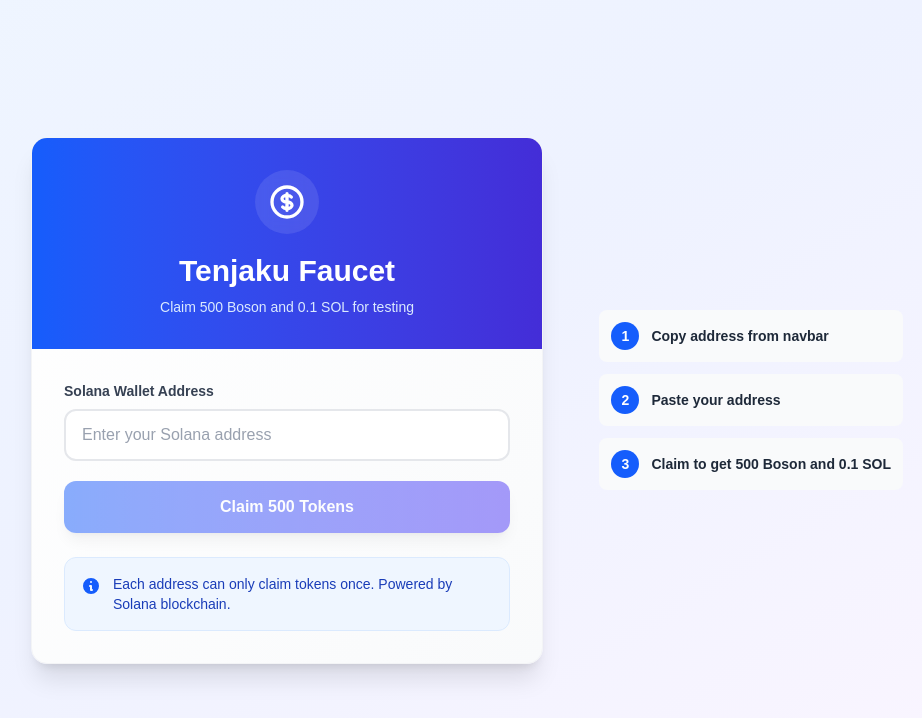
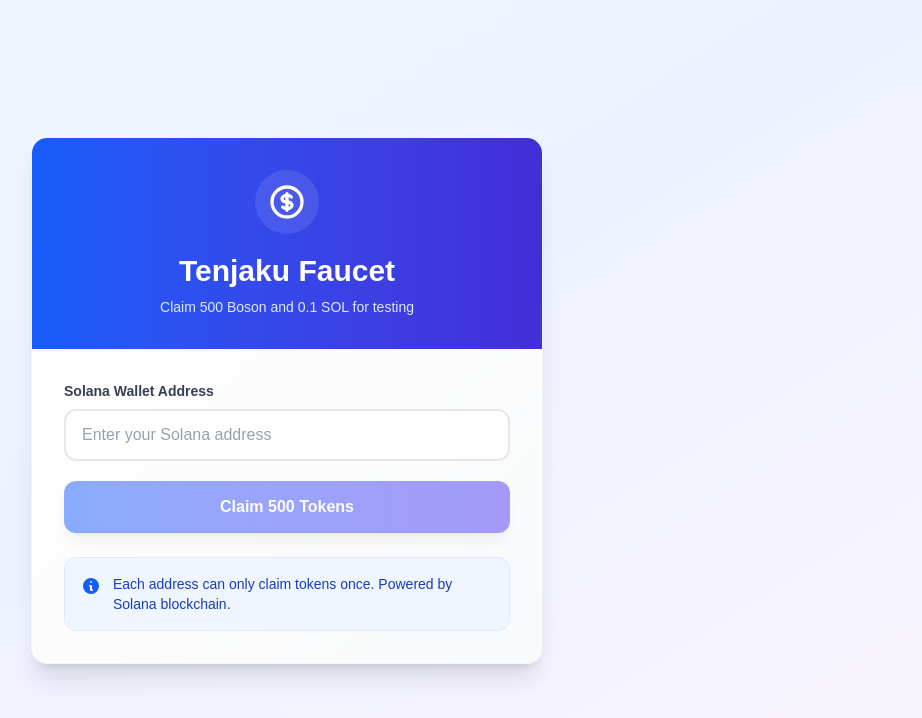
Before and after one commit to Yashodeeps/boson-faucet, a Next.js app: page / in a window 1280 px wide. Shown: the top 718 px of the page, without its empty margins (353-1275 px from the left). Built offline with nearby package versions, Linux system fonts and the light colour scheme.

Commit message:
remove task list from FaucetForm component

```diff
--- a/components/FaucetForm.tsx
+++ b/components/FaucetForm.tsx
@@ -157,43 +157,7 @@
       </div>
 
       {/* Task List - Positioned to the right */}
-      <div className="absolute top-1/2 -translate-y-1/2 right-4 ml-24 space-y-3 max-w-xs -mr-14">
-        {/* Step 1 */}
-        <div className="flex items-center space-x-3 p-3 bg-gray-50 rounded-lg">
-          <div className="flex-shrink-0 w-7 h-7 bg-blue-600 text-white rounded-full flex items-center justify-center font-bold text-sm">
-            1
-          </div>
-          <div className="flex-1">
-            <h3 className="text-sm font-semibold text-gray-800">
-              Copy address from navbar
-            </h3>
-          </div>
-        </div>
 
-        {/* Step 2 */}
-        <div className="flex items-center space-x-3 p-3 bg-gray-50 rounded-lg">
-          <div className="flex-shrink-0 w-7 h-7 bg-blue-600 text-white rounded-full flex items-center justify-center font-bold text-sm">
-            2
-          </div>
-          <div className="flex-1">
-            <h3 className="text-sm font-semibold text-gray-800">
-              Paste your address
-            </h3>
-          </div>
-        </div>
-
-        {/* Step 3 */}
-        <div className="flex items-center space-x-3 p-3 bg-gray-50 rounded-lg">
-          <div className="flex-shrink-0 w-7 h-7 bg-blue-600 text-white rounded-full flex items-center justify-center font-bold text-sm">
-            3
-          </div>
-          <div className="flex-1">
-            <h3 className="text-sm font-semibold text-gray-800">
-              Claim to get 500 Boson and 0.1 SOL
-            </h3>
-          </div>
-        </div>
-      </div>
     </div>
     </div>
   )
```
